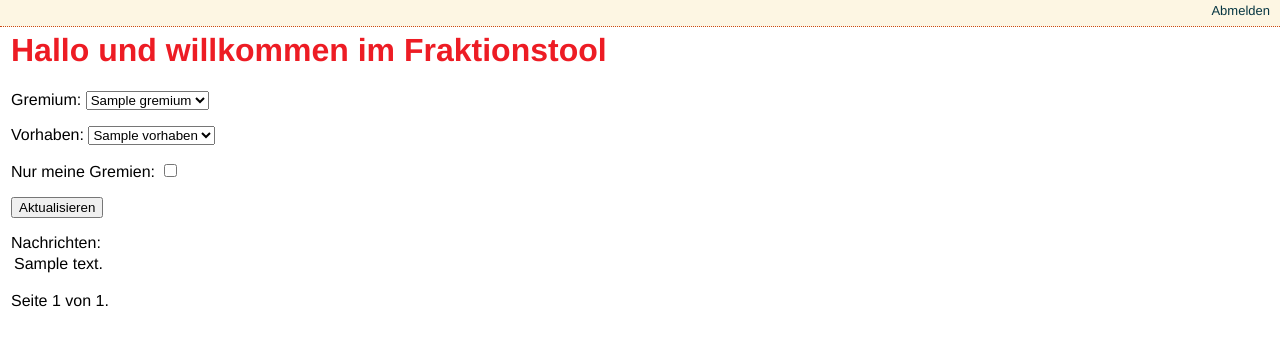
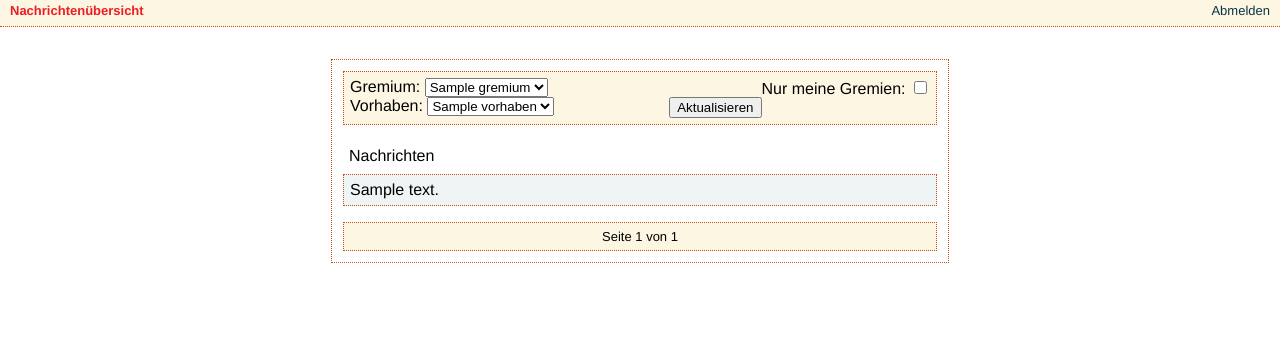
Before and after one commit to ntj/fraktionstool, a Django app: page / in a window 1280 px wide. Shown: the top 346 px of the page. Run offline with Django 3.2, Linux system fonts and the light colour scheme; a user stored in the database is signed in; tables that the repository leaves empty hold one stand-in row (values such as "Sample post"); parts of the project's set-up code (start-up, migrations or seed data) failed here and were passed over; some libraries are stand-ins or nearby versions.

Commit message:
Define basic style for message template

```diff
--- a/django/fraktionstool/static/style.css
+++ b/django/fraktionstool/static/style.css
@@ -51,8 +51,19 @@ div#header a:visited {
     text-decoration: none;
 }
 
+.raggedleft {
+    float: left;
+    clear: left;
+}
+
 .raggedright {
     float: right;
+    clear: right;
+}
+
+div#header_page_name {
+	color: #ed1c24;
+    font-weight: bold;
 }
 
 div#content {
@@ -60,3 +71,53 @@ div#content {
     overflow: auto;
     padding: 3px;
 }
+
+div.contentblock {
+    width: 600px;
+    margin-left: auto;
+    margin-right: auto;
+    border: 1px dotted #CB4B16;
+    padding: 8px;
+    overflow: auto;
+    margin-top: 3em;
+}
+
+div#messageselection,
+div.pagination {
+    border: 1px dotted #CB4B16;
+    background-color: #FDF6E3;
+    padding: 6px;
+    overflow: auto;
+    margin: 3px;
+}
+
+div.pagination {
+    font-size: small;
+    text-align: center;
+}
+
+div#gremiumfield,
+div#vorhabenfield {
+    float: left;
+    clear: left;
+}
+
+div#mygremienfield,
+div#selectmessages {
+    float: right;
+    clear: rightr;
+}
+
+div#messagesheader {
+    padding: 6px;
+    overflow: auto;
+    margin: 3px;
+}
+
+div.message {
+    border: 1px dotted #CB4B16;
+    background-color: #EFF5F5;
+    padding: 6px;
+    overflow: auto;
+    margin: 3px;
+}
--- a/django/mysite/templates/base.html
+++ b/django/mysite/templates/base.html
@@ -8,6 +8,9 @@
 
 <body>
     <div id="header">
+        <div class="raggedleft">
+            {% block extra_page_header %}{% endblock %}
+        </div>
         {% if user.is_authenticated %}
             <a class="raggedright" href="/logout">Abmelden</a>
         {% endif %}
--- a/django/mysite/templates/nachrichten.html
+++ b/django/mysite/templates/nachrichten.html
@@ -19,29 +19,29 @@
                     container.removeChild(container.firstChild);
                 };
                 // Add new content
+                var msg_container = document.createElement('div');
+                msg_container.setAttribute("id", "messagesheader");
                 if (Object.keys(nachrichten).length == 0) {
                     var em_tag = document.createElement('em');
                     var text = document.createTextNode(
                         "Es wurden keine Nachrichten gefunden.");
                     em_tag.appendChild(text);
-                    container.appendChild(em_tag);
+                    msg_container.appendChild(em_tag);
+                    container.appendChild(msg_container);
                 } else {
-                    var table = document.createElement('table');
+                    msg_container.appendChild(
+                        document.createTextNode('Nachrichten:'));
+                    container.appendChild(msg_container);
                     // Add new messages
                     for (n in nachrichten) {
                         if (nachrichten.hasOwnProperty(n)) {
-                            var tr = document.createElement('tr');
-                            var td = document.createElement('td');
-                            var text = document.createTextNode(
-                                nachrichten[n]);
-                            td.appendChild(text);
-                            tr.appendChild(td);
-                            table.appendChild(tr);
+                            var msg = document.createElement('div');
+                            msg.setAttribute("class", "message");
+                            var text = document.createTextNode(nachrichten[n]);
+                            msg.appendChild(text);
+                            container.appendChild(msg);
                         }
                     };
-                    container.appendChild(
-                        document.createTextNode('Nachrichten:'));
-                    container.appendChild(table);
                 }
             });
     };
@@ -98,25 +98,41 @@
 </script>
 {% endblock %}
 
+{% block extra_page_header %}
+<div id="header_page_name">Nachrichtenübersicht</div>
+{% endblock %}
+
 {% block content %}
-<h1>Hallo und willkommen im Fraktionstool</h1>
-<form action="" method="post">
+<div class="contentblock">
+<div id="messageselection">
+<form action="" method="post" id="messageselectionform">
     {% csrf_token %}
-    {{form.as_p}}
-    <input type="submit" value="Aktualisieren" />
+    <div id="gremiumfield">
+        <label for="id_gremium">{{ form.gremium.label }}:</label>
+        {{ form.gremium }}
+    </div>
+    <div id="mygremienfield">
+        <label for="id_my_gremien">{{ form.my_gremien.label }}:</label>
+        {{ form.my_gremien }}
+    </div>
+    <div id="vorhabenfield">
+        <label for="id_vorhaben">{{ form.vorhaben.label }}:</label>
+        {{ form.vorhaben }}
+    </div>
+    <div id="selectmessages">
+        <input type="submit" value="Aktualisieren" />
+    </div>
 </form>
+</div>
+<div style="clear:both;"></div>
 
 <p>
 <div id="messages">
-{% if nachrichten %}
-    Nachrichten:
-    <table>
+    {% if nachrichten %}
+        <div id="messagesheader">Nachrichten</div>
         {% for n in nachrichten %}
-            <tr>
-                <td>{{ n }}</td>
-            </tr>
+            <div class="message">{{ n }}</div>
         {% endfor %}
-    </table>
 {% else %}
     <em>Es wurden keine Nachrichten gefunden.</em>
 {% endif %}
@@ -131,7 +147,7 @@
         {% endif %}
 
         <span class="current">
-            Seite {{ page_obj.number }} von {{ paginator.num_pages }}.
+            Seite {{ page_obj.number }} von {{ paginator.num_pages }}
         </span>
 
         {% if page_obj.has_next %}
@@ -139,5 +155,6 @@
         {% endif %}
     </span>
 </div>
+</div>
 {% endif %}
 {% endblock %}
```
